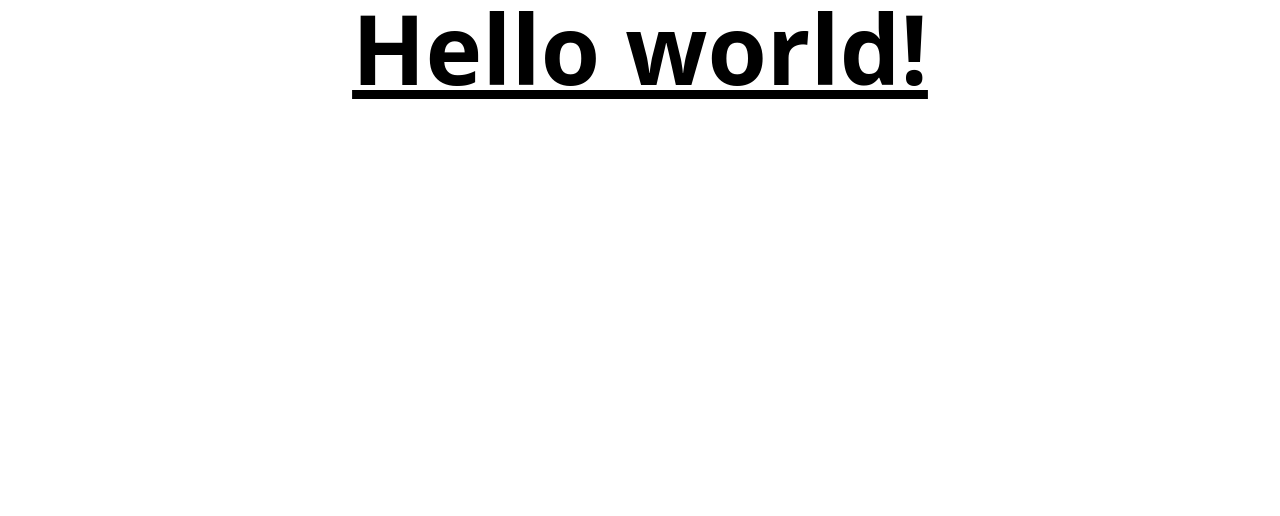
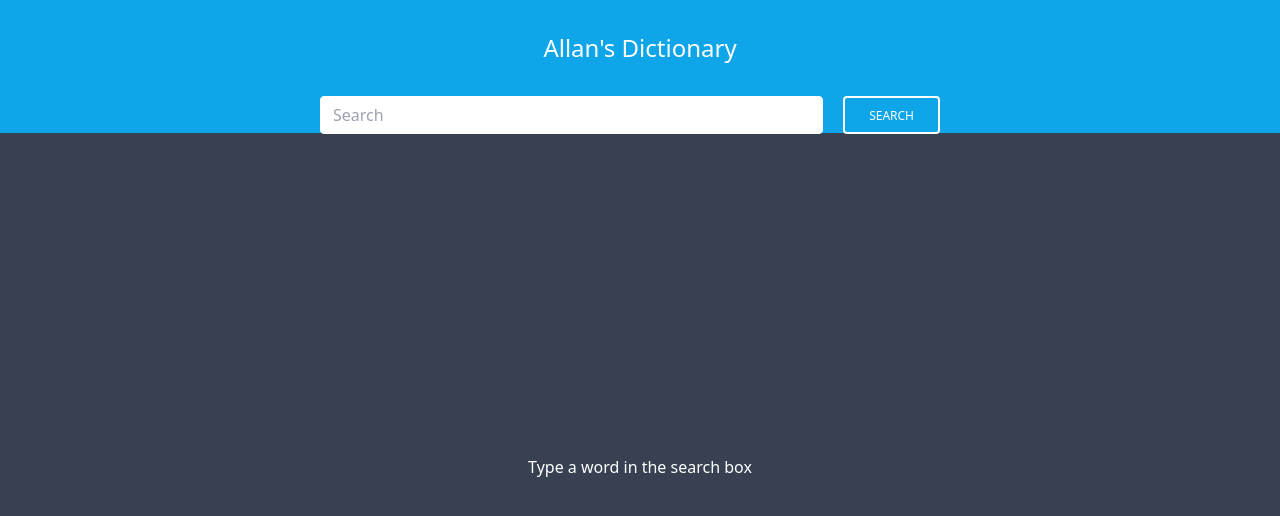
Before and after one commit to allanjba/dictionary, a React (Create React App) app: page / in a window 1280 px wide. Shown: the top 516 px of the page. Built offline with nearby package versions, Linux system fonts and the light colour scheme.

Commit message:
create index and server

```diff
--- a/src/App.js
+++ b/src/App.js
@@ -3,11 +3,29 @@ import './App.css';
 
 function App() {
   return (
-    <div className="App">
-      <h1 className="text-8xl font-bold underline">
-        Hello world!
-      </h1>
-    </div>
+    <div className="App h-screen">
+      <div className='container h-1/6 w-full max-w-full content-center bg-sky-500'>
+        <div className="p-8 text-white text-2xl">
+          Allan's Dictionary
+        </div>
+        <div className="flex justify-center">
+          <div className="mb-3 w-1/2">
+            <div className="input-group relative flex  items-stretch w-full mb-4">
+              <input type="search" className="   block w-full px-3 py-1.5 text-base text-gray-700 bg-white border border-solid border-white rounded transition ease-in-out m-0  focus:outline-none" placeholder="Search" aria-describedby="button" />
+              <button className="btn inline-block px-6 py-2 mx-5 border-2 border-white text-white hover:text-sky-500 font-medium text-xs leading-tight uppercase rounded hover:bg-white  focus:outline-none focus:ring-0 transition duration-150 ease-in-out" type="button" id="button">Search</button>
+            </div>
+          </div>
+        </div>
+      </div >
+
+      <div className="bg-gray-700 h-5/6 text-white p-8 grid content-center">
+        Type a word in the search box
+      </div>
+
+
+    </div >
+
+
   );
 }
 
```
